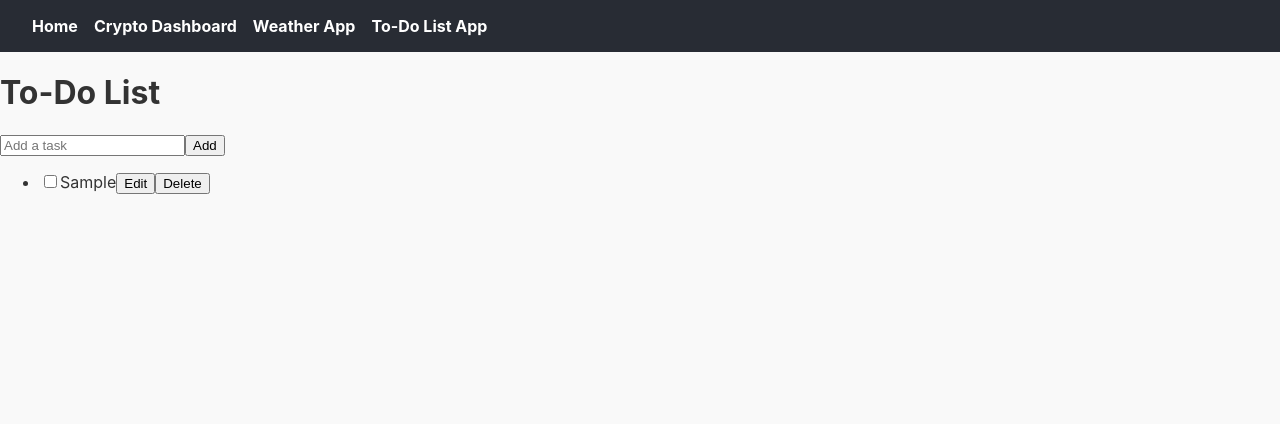
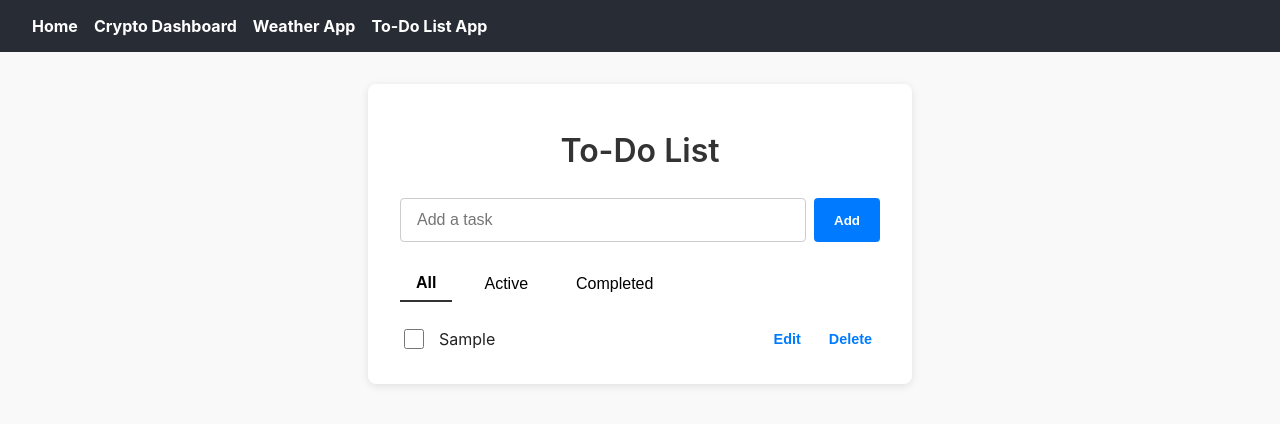
Before and after one commit to prcarey11/my-portfolio, a React (Create React App) app: page /todo in a window 1280 px wide. Both pictures are taken after typing "Sample" into the empty fields and a click on the button "Add". Shown: the top 424 px of the page. Built offline with nearby package versions, Linux system fonts and the light colour scheme.

Commit message:
Added basic styling components for To-Do App

```diff
--- /dev/null
+++ b/src/components/Todo.css
@@ -0,0 +1,155 @@
+.filters {
+  margin: 1rem 0;
+  display: flex;
+  gap: 1rem;
+}
+
+.filters button {
+  background: transparent;
+  border: none;
+  cursor: pointer;
+  padding: 0.5rem 1rem;
+  font-size: 1rem;
+  transition: border-bottom 0.2s ease;
+}
+
+.filters button:hover {
+  border-bottom: 2px solid #888;
+}
+
+.filters button.active {
+  font-weight: bold;
+  border-bottom: 2px solid #333;
+}
+
+.todo-container {
+  max-width: 480px;
+  margin: 2rem auto;
+  padding: 1.5rem 2rem;
+  background: #fff;
+  box-shadow: 0 2px 8px rgba(0,0,0,0.1);
+  border-radius: 8px;
+  font-family: -apple-system, BlinkMacSystemFont, 'Segoe UI', Roboto, Oxygen,
+    Ubuntu, Cantarell, 'Open Sans', 'Helvetica Neue', sans-serif;
+  color: #222;
+  line-height: 1.4;
+}
+
+.todo-container h1 {
+  font-weight: 600;
+  font-size: 2rem;
+  margin-bottom: 1.5rem;
+  text-align: center;
+  color: #333;
+}
+
+form {
+  display: flex;
+  gap: 0.5rem;
+  margin-bottom: 1.5rem;
+}
+
+form input[type="text"] {
+  flex-grow: 1;
+  padding: 0.75rem 1rem;
+  font-size: 1rem;
+  border: 1px solid #ccc;
+  border-radius: 4px;
+  transition: border-color 0.2s ease;
+}
+
+form input[type="text"]:focus {
+  outline: none;
+  border-color: #007bff;
+}
+
+form button {
+  padding: 0 1.25rem;
+  font-weight: 600;
+  background-color: #007bff;
+  border: none;
+  color: white;
+  border-radius: 4px;
+  cursor: pointer;
+  transition: background-color 0.2s ease;
+}
+
+form button:hover {
+  background-color: #0056b3;
+}
+
+.todo-list {
+  list-style: none;
+  padding: 0;
+  margin: 0;
+}
+
+.todo-list li {
+  display: flex;
+  align-items: center;
+  gap: 0.75rem;
+  padding: 0.5rem 0;
+  border-bottom: 1px solid #eee;
+}
+
+.todo-list li:last-child {
+  border-bottom: none;
+}
+
+.todo-list input[type="checkbox"] {
+  width: 1.25rem;
+  height: 1.25rem;
+  cursor: pointer;
+}
+
+.todo-list span {
+  flex-grow: 1;
+  font-size: 1rem;
+  cursor: pointer;
+}
+
+.todo-list span.completed {
+  text-decoration: line-through;
+  color: #999;
+}
+
+.todo-list button {
+  background: transparent;
+  border: none;
+  cursor: pointer;
+  color: #007bff;
+  font-weight: 600;
+  padding: 0.25rem 0.5rem;
+  font-size: 0.9rem;
+  transition: color 0.2s ease;
+}
+
+.todo-list button:hover {
+  color: #0056b3;
+}
+
+.todo-list button.delete {
+  color: #dc3545;
+}
+
+.todo-list button.delete:hover {
+  color: #a71d2a;
+}
+
+.todo-list input[type="text"] {
+  flex-grow: 1;
+  padding: 0.4rem 0.6rem;
+  font-size: 1rem;
+  border: 1px solid #ccc;
+  border-radius: 4px;
+  transition: border-color 0.2s ease;
+}
+
+.todo-list input[type="text"]:focus {
+  outline: none;
+  border-color: #007bff;
+}
+
+* {
+  transition: all 0.2s ease;
+}
--- a/src/pages/Todo.tsx
+++ b/src/pages/Todo.tsx
@@ -1,6 +1,7 @@
 import { useState } from 'react';
 import TodoForm from '../components/TodoForm';
 import TodoList from '../components/TodoList';
+import '../components/Todo.css';
 
 type TodoItem = {
   id: number;
@@ -8,8 +9,11 @@ type TodoItem = {
   completed: boolean;
 };
 
+type Filter = 'all' | 'active' | 'completed';
+
 export default function Todo() {
   const [todos, setTodos] = useState<TodoItem[]>([]);
+  const [filter, setFilter] = useState<Filter>('all');
 
   function handleAdd(text: string) {
     const newTodo: TodoItem = {
@@ -40,12 +44,40 @@ export default function Todo() {
     );
   }
 
+  const filteredTodos = todos.filter((todo) => {
+    if (filter === 'active') return !todo.completed;
+    if (filter === 'completed') return todo.completed;
+    return true;
+  })
+
   return (
     <div className="todo-container">
       <h1>To-Do List</h1>
       <TodoForm onAdd={handleAdd} />
+
+      <div className="filters">
+        <button
+          onClick={() => setFilter('all')}
+          className={filter === 'all' ? 'active' : ''}
+        >
+          All
+        </button>
+        <button
+          onClick={() => setFilter('active')}
+          className={filter === 'active' ? 'active' : ''}
+        >
+          Active
+        </button>
+        <button
+          onClick={() => setFilter('completed')}
+          className={filter === 'completed' ? 'active' : ''}
+        >
+          Completed
+        </button>
+      </div>
+
       <TodoList
-        todos={todos}
+        todos={filteredTodos}
         onToggle={handleToggle}
         onDelete={handleDelete}
         onUpdate={handleUpdate}
```
